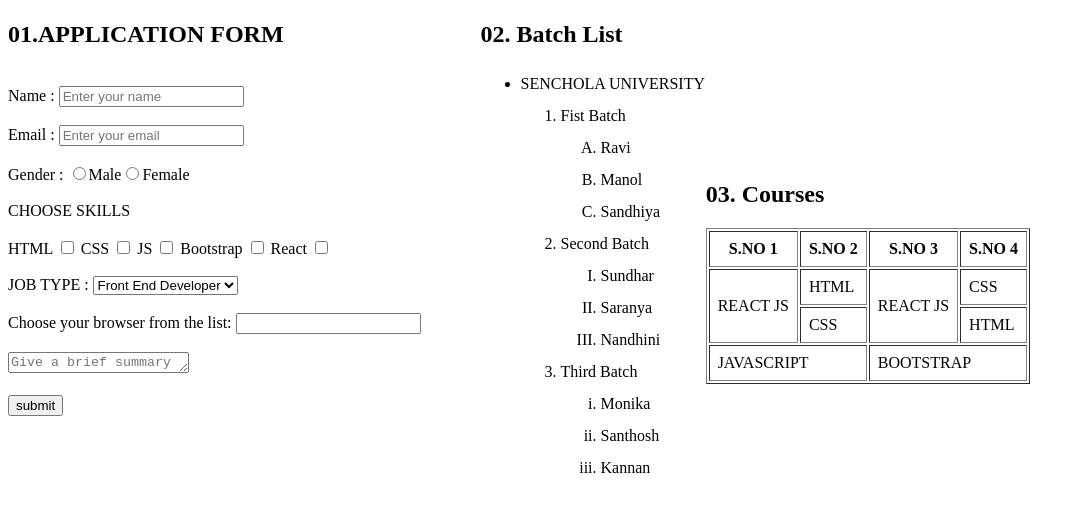
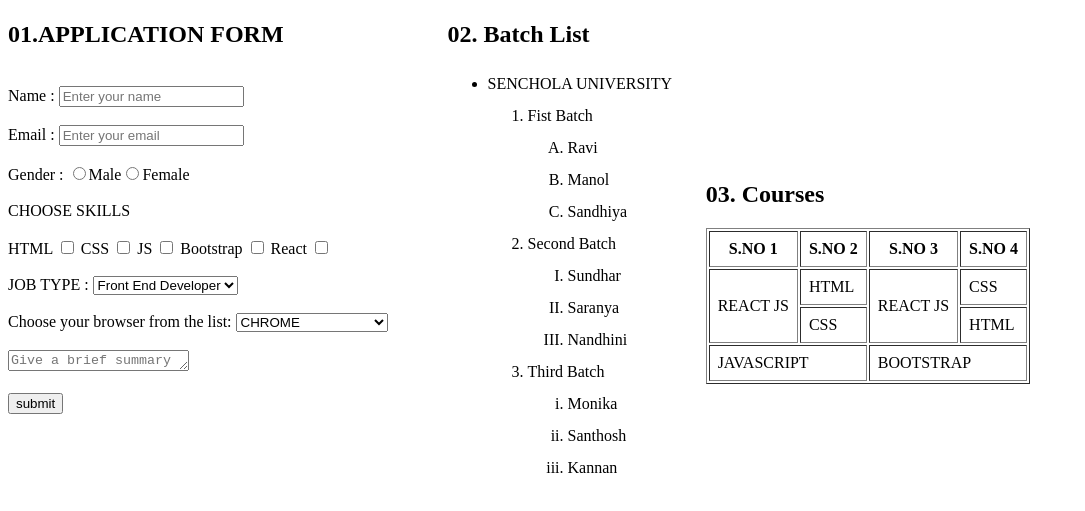
Before and after one commit to Boobathiraj-N/FirstProject, a plain HTML site: page index.html in a window 1280 px wide. Shown: the part 79-590 px from the top of the page, without its empty margins (0-1085 px from the left). Drawn offline with Linux system fonts and the light colour scheme.

Commit message:
First Task (15.07.2023)

```diff
--- a/index.html
+++ b/index.html
@@ -31,7 +31,13 @@
                     <option value="">Back End Developer</option>
                     <option value="">Fullstack Developer</option>
                 </select><br><br>
-                <label for="browser">Choose your browser from the list: </label><input type="text" id="browser" name="browser"><br><br>
+                <label for="browser">Choose your browser from the list:</label>
+                <select name="browser" id="browser">
+                    <option value="chrome">CHROME</option>
+                    <option value="microsoft edge">MICROSOFFT EDGE</option>
+                    <option value="opera">OPERA</option>
+                    <option value="firefox">FIREFOX</option>
+                </select><br><br>
                 <textarea name="" id="" placeholder="Give a brief summary about you" rows="1"></textarea><br><br>
                 <input type="submit" value="submit">
             </form>
```
